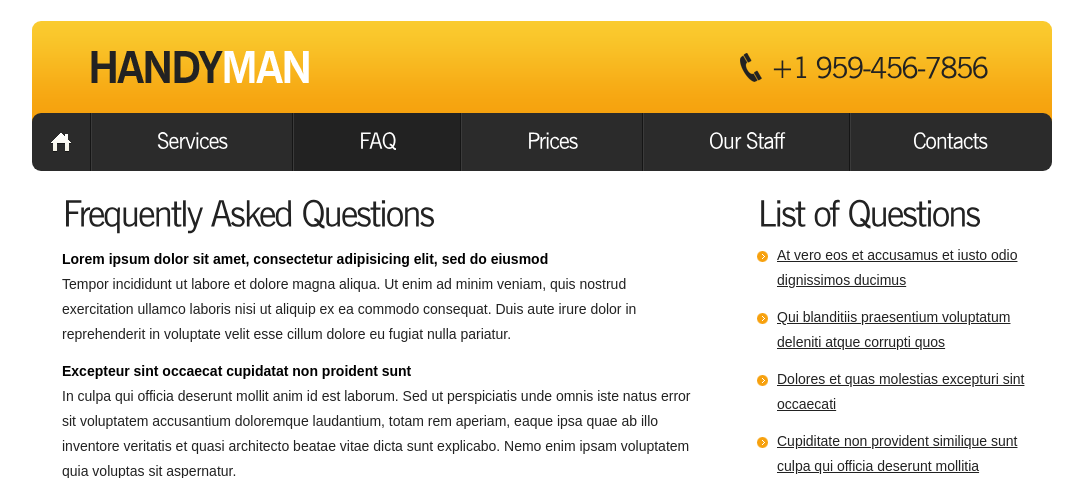
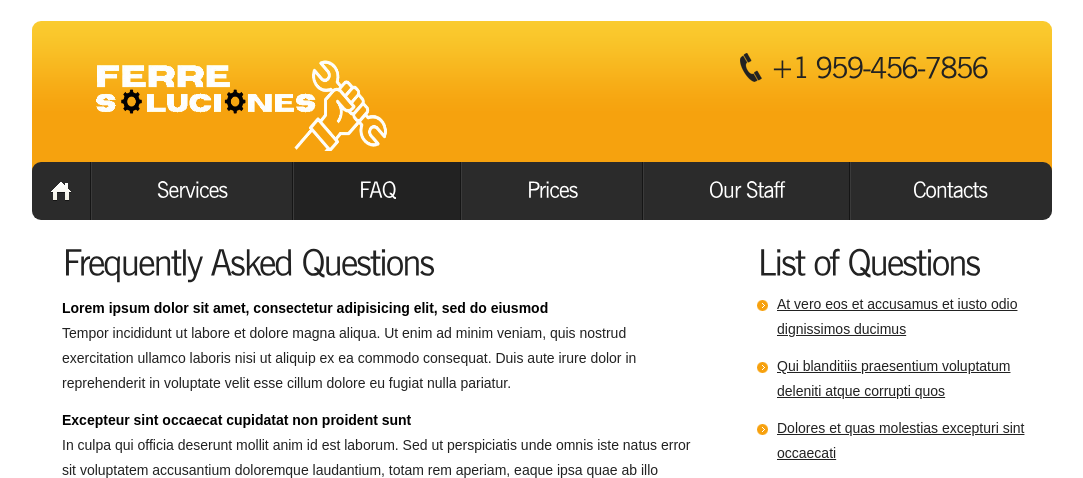
Before and after one commit to geovannymaroto/FerreSoluciones, a PHP site: page /faq.html in a window 1280 px wide. Shown: the top 478 px of the page, without its empty margins (98-1181 px from the left). Run offline with PHP 8.4, Linux system fonts and the light colour scheme.

Commit message:
Logo modification

```diff
--- a/css/style.css
+++ b/css/style.css
@@ -177,10 +177,11 @@ h1 {
 }
 h1 a {
 	display:block;
-	width:218px;
-	height:32px;
+	width:300px;
+	height:120px;
 	text-indent:-9999px;
 	background:url(../images/logo.png) 0 0 no-repeat;
+	background-size: 300px 100px;
 }
 .support {
 	display:block;
```
Also changed, not shown: images/logo.png.
